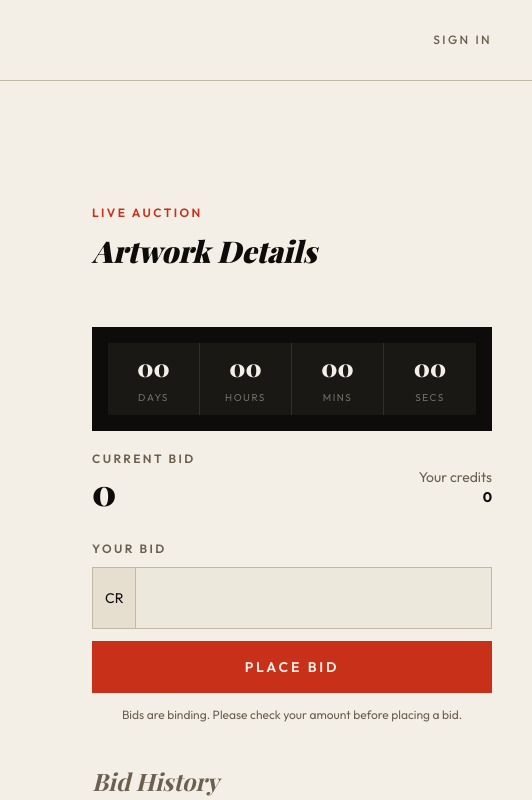
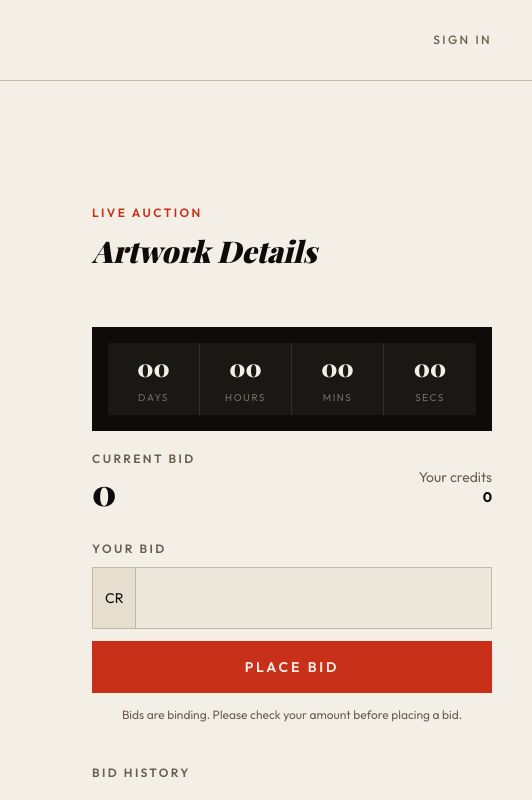
Before and after one commit to malintheier/semester-project-2, a website built with Vite: page src/pages/place-bid.html in a window 1280 px wide. Shown: the top 800 px of the page, 748-1280 px from the left. Built offline with nearby package versions, Linux system fonts and the light colour scheme; a web font is replaced by a local one.

Commit message:
Tweak bid history heading styles
Adjust the bid history heading on the place bid page to use a simpler large-screen treatment with semibold weight and wider tracking instead of the previous display, italicized styling.

```diff
--- a/src/pages/place-bid.html
+++ b/src/pages/place-bid.html
@@ -359,7 +359,7 @@
           <section class="order-13 mt-6 border-t border-line px-4 py-6 lg:order-0 lg:mt-10 lg:border-0 lg:px-0 lg:py-0" aria-labelledby="bid-history-heading">
             <h2
               id="bid-history-heading"
-              class="text-xs font-medium uppercase tracking-widest text-muted-ink lg:font-display lg:text-2xl lg:font-bold lg:italic lg:normal-case lg:tracking-normal"
+              class="text-xs font-medium uppercase tracking-widest text-muted-ink lg:font-semibold lg:tracking-[0.2em]"
             >
               Bid History
             </h2>
```
